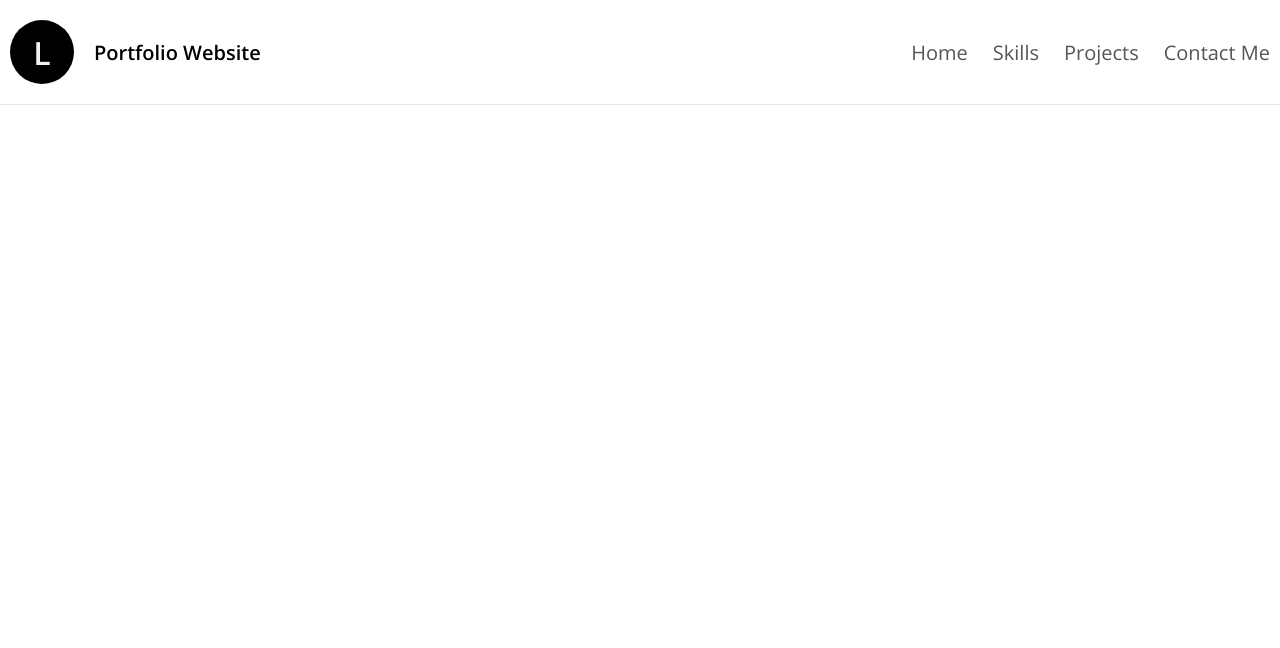
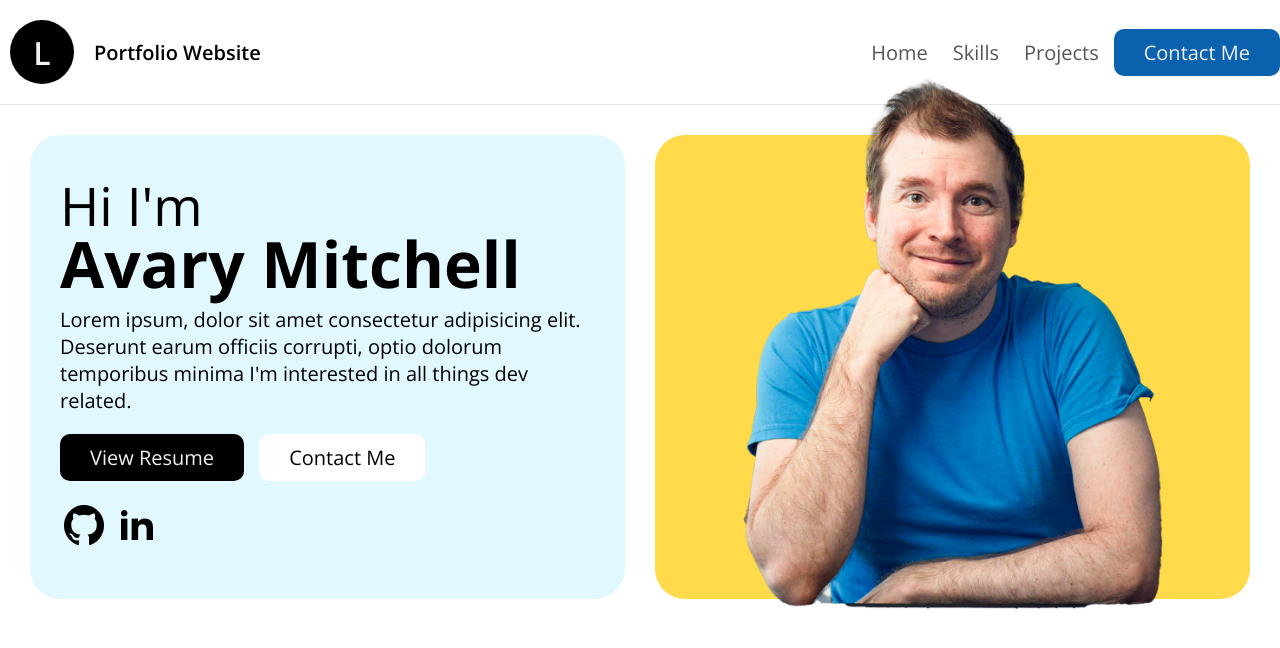
Before and after one commit to Anmitchell/portfolio-latest, a plain HTML site: page index.html in a window 1280 px wide. Drawn offline with nearby package versions, Linux system fonts and the light colour scheme.

Commit message:
Hero section template complete

```diff
--- a/index.html
+++ b/index.html
@@ -40,6 +40,36 @@
             </a>
         </nav>
     </header>
+    <main>
+        <section class="hero container">
+            <div class="hero-blue">
+                <h1><small>Hi I'm</small>
+                    Avary Mitchell
+                </h1>
+                <p>Lorem ipsum, dolor sit amet consectetur adipisicing elit. Deserunt earum officiis corrupti, optio
+                    dolorum temporibus minima <span>I'm interested in all things dev related.</span></p>
+                <div class="call-to-action">
+                    <a href="#" class="button black">
+                        View Resume
+                    </a>
+                    <a href="#" class="button white">
+                        Contact Me
+                    </a>
+                </div>
+                <div class="social-links">
+                    <a href="#">
+                        <img src="./imgs/github.png" alt="GitHub" width="48">
+                    </a>
+                    <a href="#">
+                        <img src="./imgs/linkedin.png" alt="LinkedIn" width="48">
+                    </a>
+                </div>
+            </div>
+            <div class="hero-yellow">
+                <img src="./imgs/hero-image.png" alt="Avary Mitchell" width="100%">
+            </div>
+        </section>
+    </main>
 </body>
 
 </html>
--- a/styles.css
+++ b/styles.css
@@ -40,6 +40,7 @@ a {
   }
 }
 
+/* All Header Styling */
 header {
   padding-top: 10px;
   padding-bottom: 10px;
@@ -136,3 +137,112 @@ header {
     }
   }
 }
+
+/* Intro text container */
+.container {
+  max-width: 1440px;
+  margin: auto;
+  gap: 30px;
+  margin: 30px 0;
+
+  @media (max-width: 1440px) {
+    padding: 0px 30px;
+  }
+}
+
+.button {
+  display: inline-block;
+  padding: 10px 30px;
+  background-color: var(--blue);
+  color: var(--base-100);
+  border-radius: 10px;
+  transition: ease 0.3s all;
+  &:hover {
+    text-decoration: none;
+    background-color: var(--base-800);
+  }
+
+  &.white {
+    background-color: white;
+    color: var(--base-800);
+    &:hover {
+      background-color: var(--base-100);
+      color: var(--base);
+    }
+  }
+  &.black {
+    background-color: black;
+    color: var(white);
+    &:hover {
+      background-color: var(--base);
+      color: var(--base-100);
+    }
+  }
+}
+
+h1 {
+  font-size: 64px;
+  line-height: 1;
+  margin-bottom: 10px;
+  small {
+    display: block;
+    font-weight: 100;
+  }
+  @media (max-width: 1024px) {
+    font-size: 48px;
+  }
+}
+
+.hero {
+  display: flex;
+  margin-top: 30px;
+  @media (max-width: 1024px) {
+    flex-direction: column;
+  }
+
+  .hero-blue {
+    flex: 1;
+    background-color: var(--blue-100);
+    border-radius: 30px;
+    padding: 30px;
+    display: flex;
+    flex-direction: column;
+    justify-content: center;
+    span {
+      @media (max-width: 1024px) {
+        display: none;
+      }
+    }
+    .call-to-action {
+      margin-top: 20px;
+      margin-bottom: 10px;
+      a {
+        margin-right: 10px;
+        margin-bottom: 10px;
+      }
+    }
+
+    .social-links {
+      a {
+        &:hover {
+          text-decoration: none;
+        }
+      }
+    }
+  }
+
+  .hero-yellow {
+    flex: 1;
+    background-color: var(--yellow);
+    border-radius: 30px;
+    padding: 0px 30px;
+    display: flex;
+    justify-content: center;
+    align-items: flex-end;
+    img {
+      margin-top: -60px;
+      max-width: 420px;
+      margin-bottom: -10px;
+    }
+  }
+}
```
